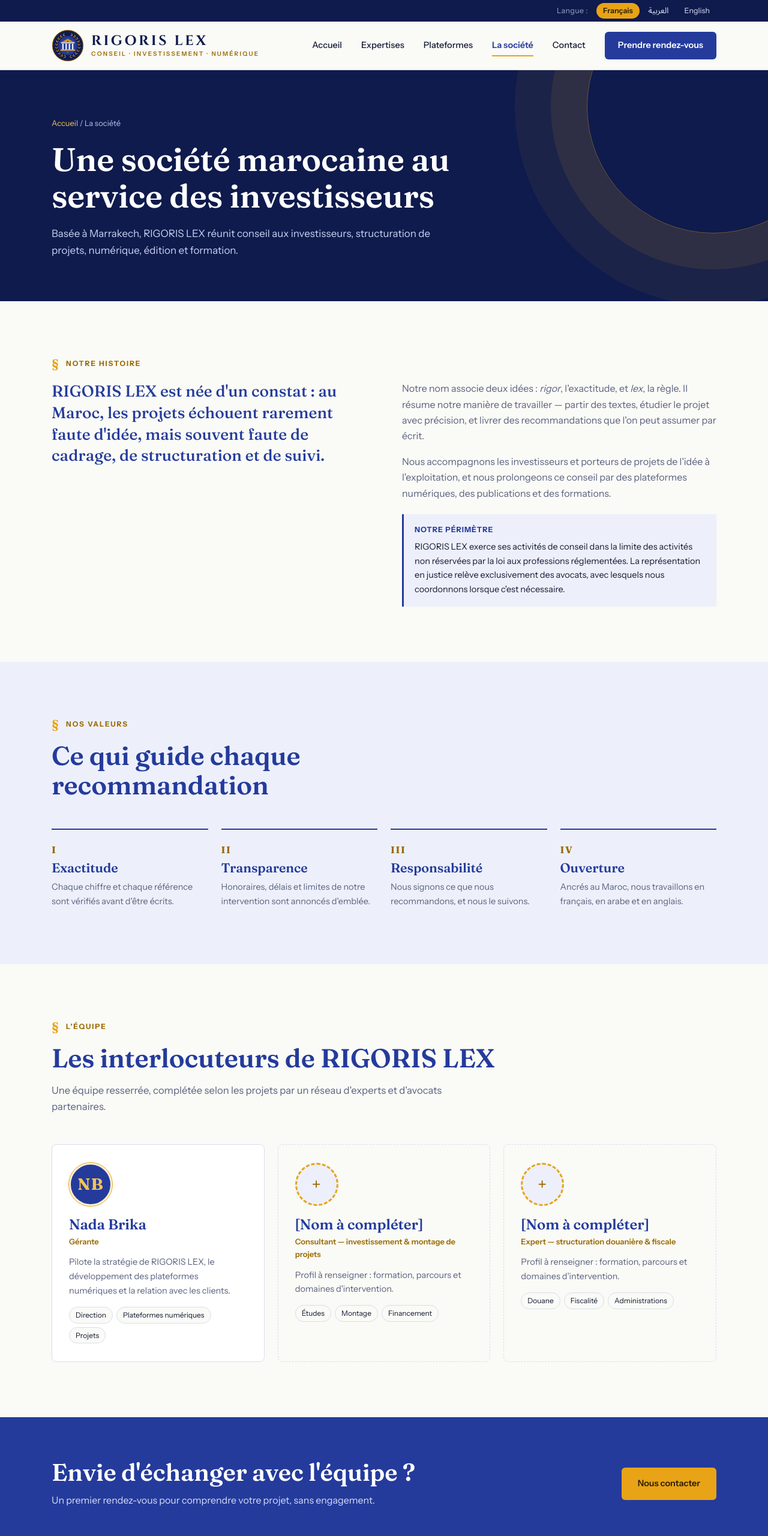
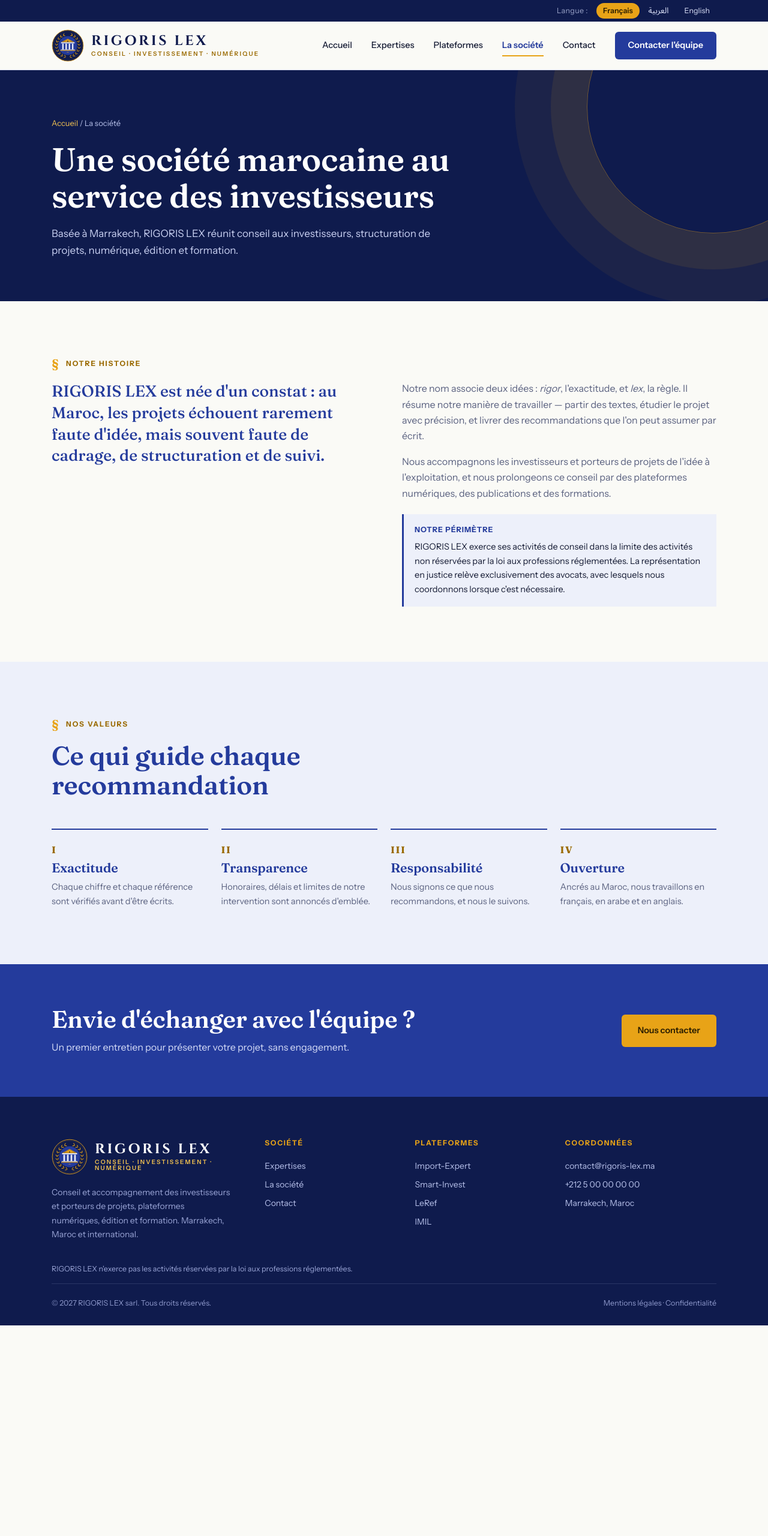
Before and after one commit to ybriga3-geom/RIGORIS-LEX, a plain HTML site: page cabinet.html in a window 1280 px wide. Shown: the top 2560 px of the page at 60% size. After the commit the page ends 2209 px from the top, so only its background shows below. Drawn offline with Linux system fonts and the light colour scheme.

Commit message:
Textes : bouton Contacter l'équipe, suppression section équipe, pied de page 2027

```diff
--- a/cabinet.html
+++ b/cabinet.html
@@ -20,13 +20,12 @@
 <path d="M32 13l2.2 2.2L32 17.4l-2.2-2.2Z" fill="#B08A4E"/>
 </svg><span class="brand-lockup"><span class="brand-main">RIGORIS LEX</span><span class="brand-sub">Conseil · Investissement · Numérique</span></span></a>
 <button class="nav-toggle" aria-label="Menu"><span></span><span></span><span></span></button>
-<nav class="main-nav"><a href="index.html">Accueil</a><a href="expertises.html">Expertises</a><a href="plateformes.html">Plateformes</a><a href="cabinet.html" class="active">La société</a><a href="contact.html">Contact</a><a href="contact.html" class="nav-cta">Prendre rendez-vous</a></nav>
+<nav class="main-nav"><a href="index.html">Accueil</a><a href="expertises.html">Expertises</a><a href="plateformes.html">Plateformes</a><a href="cabinet.html" class="active">La société</a><a href="contact.html">Contact</a><a href="contact.html" class="nav-cta">Contacter l'équipe</a></nav>
 </div></header>
 <section class="page-hero pattern"><div class="container"><div class="crumbs"><a href="index.html">Accueil</a> / La société</div><h1>Une société marocaine au service des investisseurs</h1><p>Basée à Marrakech, RIGORIS LEX réunit conseil aux investisseurs, structuration de projets, numérique, édition et formation.</p></div></section>
 <section><div class="container"><span class="eyebrow">Notre histoire</span><div class="story"><p class="lead">RIGORIS LEX est née d'un constat : au Maroc, les projets échouent rarement faute d'idée, mais souvent faute de cadrage, de structuration et de suivi.</p><div class="body"><p>Notre nom associe deux idées : <i>rigor</i>, l'exactitude, et <i>lex</i>, la règle. Il résume notre manière de travailler — partir des textes, étudier le projet avec précision, et livrer des recommandations que l'on peut assumer par écrit.</p><p>Nous accompagnons les investisseurs et porteurs de projets de l'idée à l'exploitation, et nous prolongeons ce conseil par des plateformes numériques, des publications et des formations.</p><div class="scope-box"><b>Notre périmètre</b><p>RIGORIS LEX exerce ses activités de conseil dans la limite des activités non réservées par la loi aux professions réglementées. La représentation en justice relève exclusivement des avocats, avec lesquels nous coordonnons lorsque c'est nécessaire.</p></div></div></div></div></section>
 <section class="section-tint"><div class="container"><span class="eyebrow">Nos valeurs</span><div class="section-head"><h2>Ce qui guide chaque recommandation</h2></div><div class="values"><div class="value"><div class="v-n">I</div><h4>Exactitude</h4><p>Chaque chiffre et chaque référence sont vérifiés avant d'être écrits.</p></div><div class="value"><div class="v-n">II</div><h4>Transparence</h4><p>Honoraires, délais et limites de notre intervention sont annoncés d'emblée.</p></div><div class="value"><div class="v-n">III</div><h4>Responsabilité</h4><p>Nous signons ce que nous recommandons, et nous le suivons.</p></div><div class="value"><div class="v-n">IV</div><h4>Ouverture</h4><p>Ancrés au Maroc, nous travaillons en français, en arabe et en anglais.</p></div></div></div></section>
-<section id="equipe"><div class="container"><span class="eyebrow">L'équipe</span><div class="section-head"><h2>Les interlocuteurs de RIGORIS LEX</h2><p class="desc">Une équipe resserrée, complétée selon les projets par un réseau d'experts et d'avocats partenaires.</p></div><div class="team-grid"><div class="member"><div class="avatar">NB</div><h3>Nada Brika</h3><div class="role">Gérante</div><p>Pilote la stratégie de RIGORIS LEX, le développement des plateformes numériques et la relation avec les clients.</p><div class="chips"><span>Direction</span><span>Plateformes numériques</span><span>Projets</span></div></div><div class="member placeholder"><div class="avatar">+</div><h3>[Nom à compléter]</h3><div class="role">Consultant — investissement & montage de projets</div><p>Profil à renseigner : formation, parcours et domaines d'intervention.</p><div class="chips"><span>Études</span><span>Montage</span><span>Financement</span></div></div><div class="member placeholder"><div class="avatar">+</div><h3>[Nom à compléter]</h3><div class="role">Expert — structuration douanière & fiscale</div><p>Profil à renseigner : formation, parcours et domaines d'intervention.</p><div class="chips"><span>Douane</span><span>Fiscalité</span><span>Administrations</span></div></div></div></div></section>
-<section class="cta-banner pattern"><div class="container"><div><h2>Envie d'échanger avec l'équipe ?</h2><p>Un premier rendez-vous pour comprendre votre projet, sans engagement.</p></div><a href="contact.html" class="btn btn-primary">Nous contacter</a></div></section>
+<section class="cta-banner pattern"><div class="container"><div><h2>Envie d'échanger avec l'équipe ?</h2><p>Un premier entretien pour présenter votre projet, sans engagement.</p></div><a href="contact.html" class="btn btn-primary">Nous contacter</a></div></section>
 <footer class="site-footer"><div class="container">
 <div class="footer-grid">
 <div><a class="footer-brand" href="index.html"><svg viewBox="0 0 64 64" aria-hidden="true" xmlns="http://www.w3.org/2000/svg">
@@ -36,11 +35,11 @@
 <path d="M20 50.5H44" stroke="#B08A4E" stroke-width="1.4"/>
 <path d="M32 13l2.2 2.2L32 17.4l-2.2-2.2Z" fill="#B08A4E"/>
 </svg><span class="brand-lockup"><span class="brand-main">RIGORIS LEX</span><span class="brand-sub">Conseil · Investissement · Numérique</span></span></a><p class="footer-about">Conseil et accompagnement des investisseurs et porteurs de projets, plateformes numériques, édition et formation. Marrakech, Maroc et international.</p></div>
-<div><h5>Société</h5><a href="expertises.html">Expertises</a><a href="cabinet.html">La société</a><a href="cabinet.html#equipe">L'équipe</a><a href="contact.html">Contact</a></div>
+<div><h5>Société</h5><a href="expertises.html">Expertises</a><a href="cabinet.html">La société</a><a href="contact.html">Contact</a></div>
 <div><h5>Plateformes</h5><a href="plateformes.html">Import-Expert</a><a href="plateformes.html">Smart-Invest</a><a href="plateformes.html">LeRef</a><a href="plateformes.html">IMIL</a></div>
 <div><h5>Coordonnées</h5><a class="ltr" dir="ltr" href="mailto:contact@rigoris-lex.ma">contact@rigoris-lex.ma</a><a class="ltr" dir="ltr" href="tel:+212500000000">+212 5 00 00 00 00</a><span class="fi">Marrakech, Maroc</span></div>
 </div>
-<p class="footer-scope">RIGORIS LEX n'exerce pas les activités réservées par la loi aux professions réglementées.</p><div class="footer-bottom"><span>© 2026 RIGORIS LEX SARL AU. Tous droits réservés.</span><span>Mentions légales · Confidentialité</span></div>
+<p class="footer-scope">RIGORIS LEX n'exerce pas les activités réservées par la loi aux professions réglementées.</p><div class="footer-bottom"><span>© 2027 RIGORIS LEX sarl. Tous droits réservés.</span><span>Mentions légales · Confidentialité</span></div>
 </div></footer>
 <script src="assets/js/main.js"></script>
 </body>
```
Also changed, not shown: ar/cabinet.html (+0 -1 lines), contact.html (+3 -3 lines), en/cabinet.html (+0 -1 lines), expertises.html (+3 -3 lines), index.html (+4 -4 lines), plateformes.html (+3 -3 lines).
